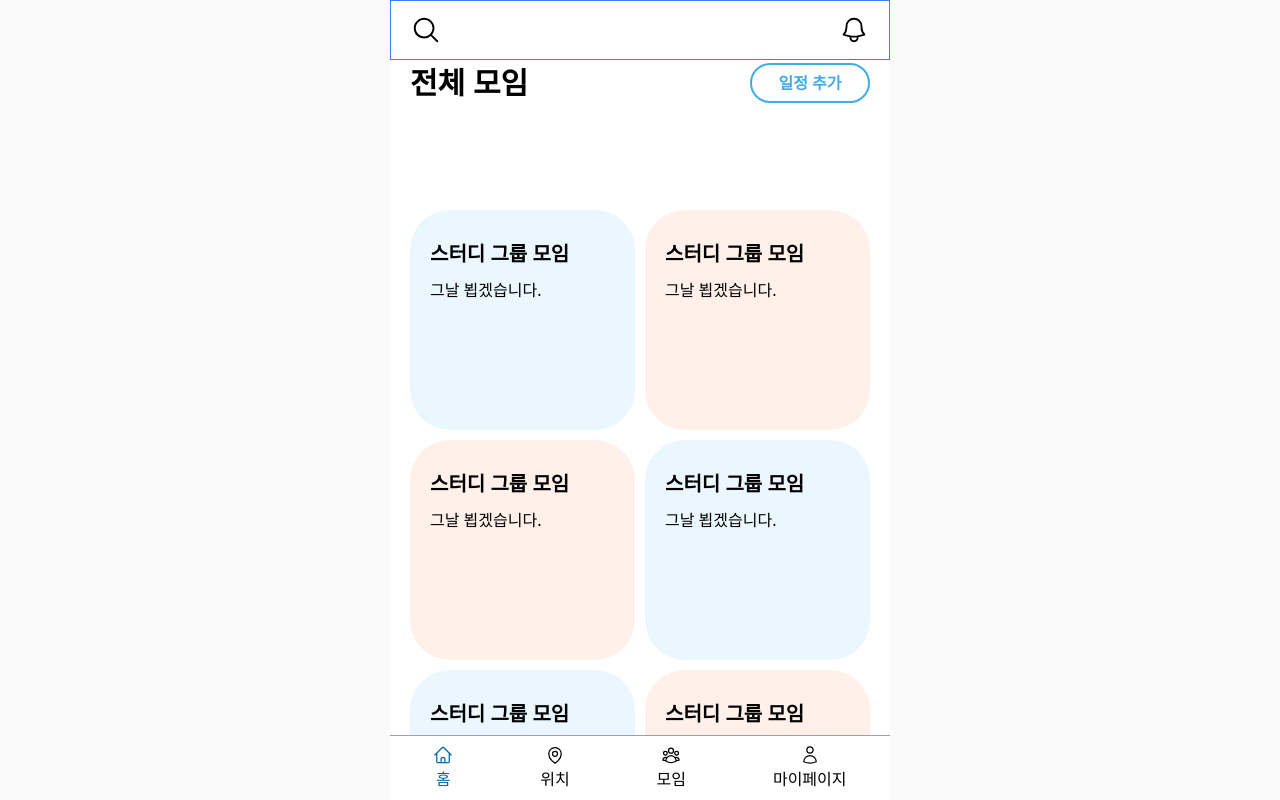
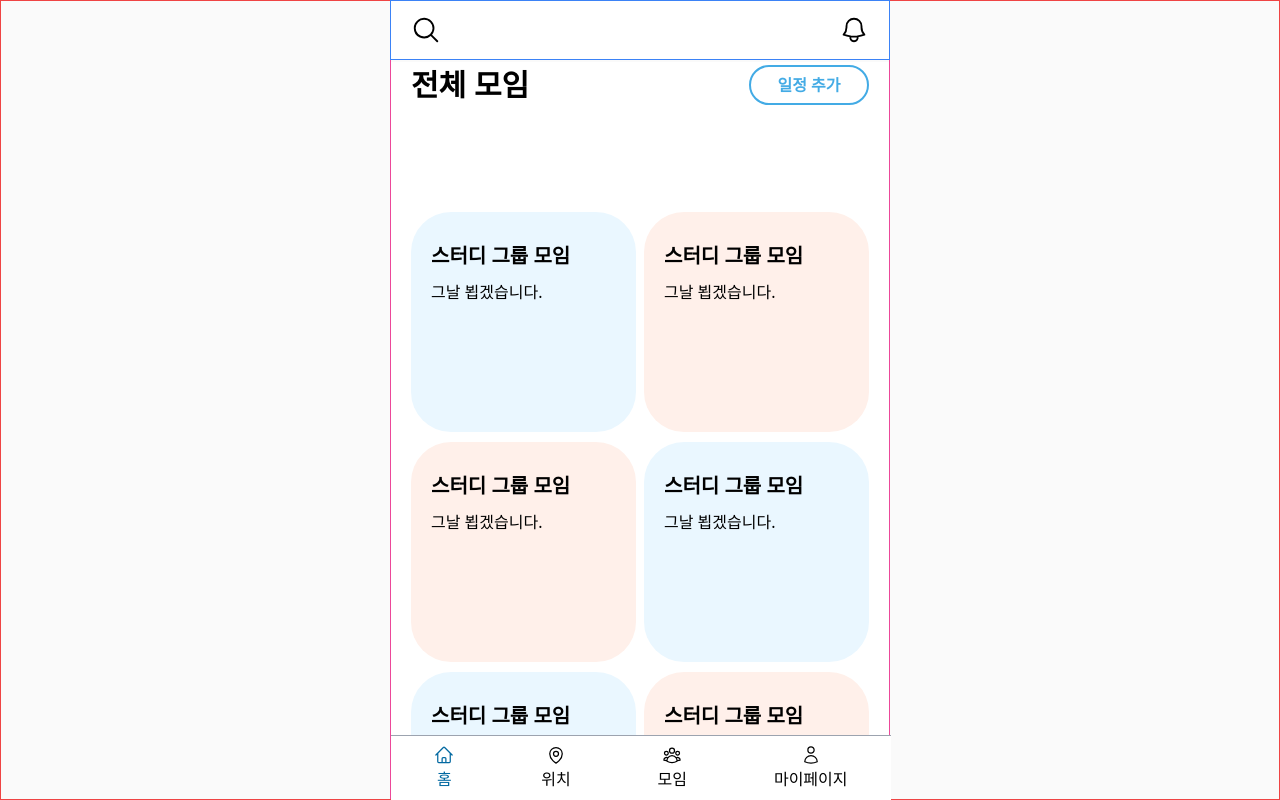
Before and after one commit to Mallang-Mallang/Damoim, a Next.js app: page / in a window 1280 px wide. Built offline with nearby package versions, Linux system fonts and the light colour scheme.

Commit message:
[ Web ] Feat Header, Tabar Css

```diff
--- a/components/layout/Header.tsx
+++ b/components/layout/Header.tsx
@@ -12,12 +12,12 @@ interface HaederProps {
 
 const Header = ({ path }: HaederProps) => {
   return path === '/location' ? (
-    <div className="flex w-[500px] h-[60px] px-5 justify-between items-center fixed top-0 left-0 right-0 ml-auto mr-auto bg-white z-20 ">
+    <div className="flex w-[500px] h-[60px] px-5 justify-between items-center fixed top-0 bg-white z-20 border border-blue-500">
       <ChevronLeftIcon className="w-[30px] h-[30px] cursor-pointer hover:text-blue-700" />
       <ArrowUpTrayIcon className="w-[30px] h-[30px] cursor-pointer hover:text-blue-700" />
     </div>
   ) : (
-    <div className="flex w-[500px] h-[60px] px-5 justify-between items-center fixed top-0 left-0 right-0 ml-auto mr-auto bg-white z-20 border border-blue-500">
+    <div className="flex w-[500px] h-[60px] px-5 justify-between items-center fixed top-0 bg-white z-20 border border-blue-500">
       <MagnifyingGlassIcon className="w-[30px] h-[30px] cursor-pointer hover:text-blue-700" />
       <BellIcon className="w-[30px] h-[30px] cursor-pointer hover:text-blue-700" />
     </div>
--- a/components/layout/Tabbar.tsx
+++ b/components/layout/Tabbar.tsx
@@ -21,7 +21,7 @@ const Footer = () => {
     { id: 3, route: '/mypage', icon: UserIcon, tabbarName: '마이페이지' },
   ];
   return (
-    <div className="flex justify-around w-[500px] h-[65px] fixed bottom-0 left-0 right-0 ml-auto mr-auto z-10 border-t border-gray-400 bg-white">
+    <div className="flex justify-around w-[500px] h-[65px] fixed bottom-0 z-10 border-t border-gray-400 bg-white">
       {tabbarList.map((v, i) => {
         const ActiveComponents = v.icon;
         return (
--- a/components/layout/index.tsx
+++ b/components/layout/index.tsx
@@ -6,9 +6,9 @@ import { useRouter } from 'next/router';
 const Layout = ({ children }: PropsWithChildren) => {
   const router = useRouter();
   return (
-    <div className="flex justify-center h-screen bg-zinc-50 overflow-auto">
-      <div className="w-[500px] h-full mt-[60px]">
-        <Header path={router.pathname} />
+    <div className="flex justify-center h-screen bg-zinc-50 overflow-auto border border-red-500">
+      <Header path={router.pathname} />
+      <div className="w-[500px] h-full pt-[60px] border border-pink-500">
         {children}
         <Tabbar />
       </div>
--- a/pages/location.tsx
+++ b/pages/location.tsx
@@ -4,8 +4,8 @@ import { ChevronLeftIcon, ChevronRightIcon } from '@heroicons/react/24/outline';
 
 const location = () => {
   return (
-    <>
-      <div className="w-[500px] h-[80px] flex justify-around items-center bg-white">
+    <div className="flex-col justify-center items-center h-full">
+      <div className="w-full h-[80px] flex justify-around items-center bg-white">
         <ChevronLeftIcon className="w-[50px] h-[50px] cursor-pointer hover:text-blue-700" />
         <h1 className="text-[32px] font-bold">대림대학교</h1>
         <ChevronRightIcon className="w-[50px] h-[50px] cursor-pointer hover:text-blue-700" />
@@ -27,7 +27,7 @@ const location = () => {
       </div>
 
       <Map latitude={37.403331351471266} longitude={126.93067769029214} />
-    </>
+    </div>
   );
 };
 
```
